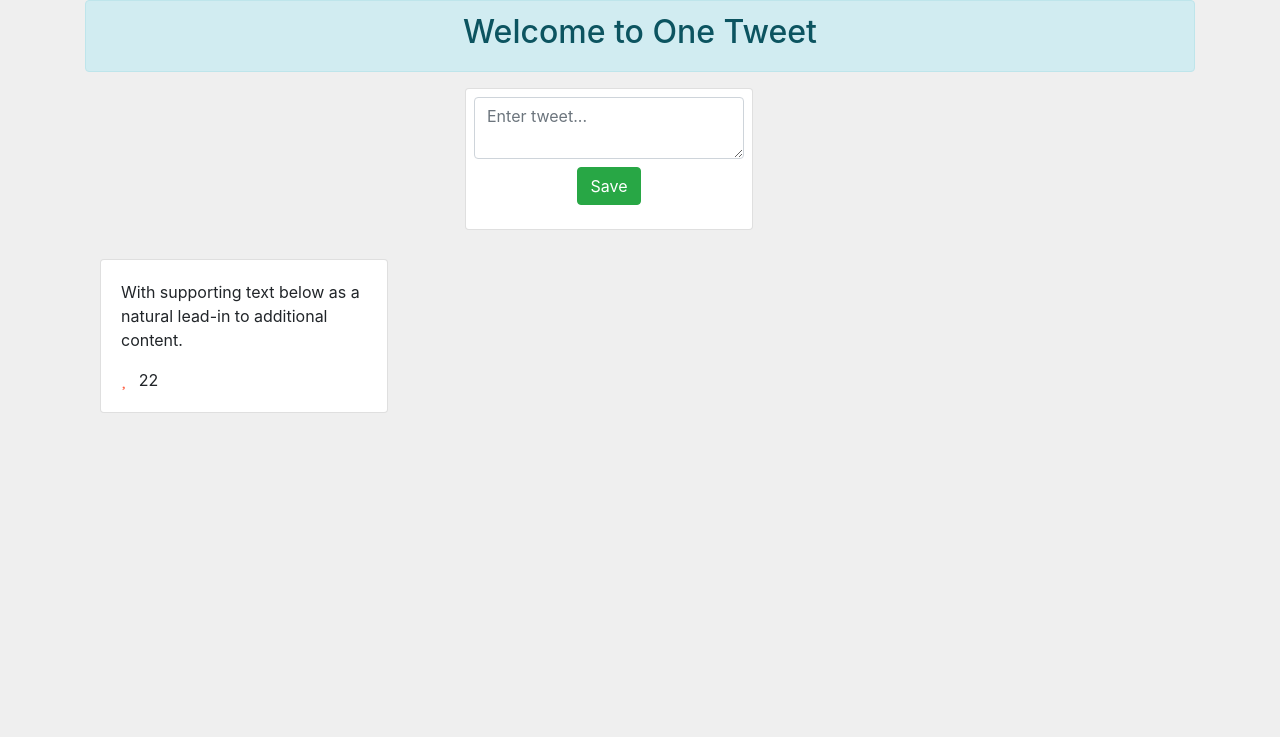
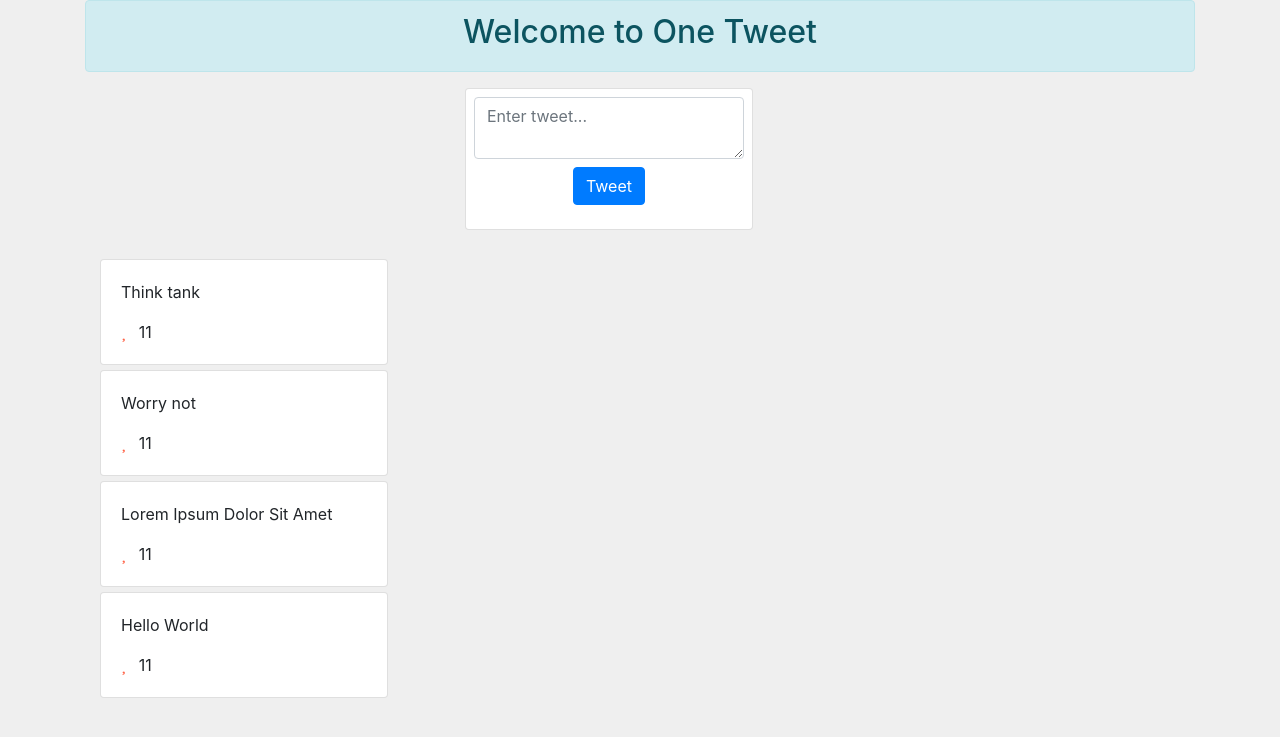
Before and after one commit to Kolaposki/onetweet, a Django app: page / in a window 1280 px wide. Shown: the top 737 px of the page. Run offline with Django 3.2, Linux system fonts and the light colour scheme; data comes from the database, SQL or seed files in the repository; both versions use the stored data as it was after the commit; some libraries are stand-ins or nearby versions; some web fonts are replaced.

Commit message:
Add random to generate tweet likes and dynamically load tweets from db

```diff
--- a/templates/components/form.html
+++ b/templates/components/form.html
@@ -3,7 +3,7 @@
 
 <form method="POST">
     {% csrf_token %}
-    {{ form.as_p }}
-    <button class="btn btn-default" type="submit">Save</button>
+    {{ form }}
+    <button class="btn btn-default" type="submit">Tweet</button>
 </form>
 {% endblock content %}
--- a/templates/pages/home.html
+++ b/templates/pages/home.html
@@ -18,22 +18,27 @@
                     <input name="next" type="hidden" value="/">
                     <textarea autocomplete="off" class="form-control" name="content" placeholder="Enter tweet..."
                               required></textarea>
-                    <button class="btn btn-success mt-2" type="submit">Save</button>
+                    <button class="btn btn-primary mt-2" type="submit">Tweet</button>
+
                 </form>
+
             </div>
         </div>
+
     </div>
 </div>
 
 <div class="container">
-
+    {% for tweet in tweets %}
     <div class="card">
         <div class="card-body">
-            <p class="card-text">With supporting text below as a natural lead-in to additional content.</p>
+            <p class="card-text">{{ tweet.content}}</p>
             <button class="like"><i class="fa fa-heart"></i></button>
-            <span class="ml-2">22</span>
+            <span class="ml-2">{{likes}}</span>
         </div>
     </div>
+
+    {% endfor %}
 
 </div>
 
--- a/tweets/views.py
+++ b/tweets/views.py
@@ -2,12 +2,21 @@ from django.shortcuts import get_object_or_404, render
 from .models import Tweet
 from django.http import HttpResponse, Http404, HttpRequest, JsonResponse
 from .forms import TweetForm
+from random import randint
 
 
 # current : 2:37:11 - Handling form errors
 
 def home(request):
-    return render(request, 'pages/home.html')
+    tweets = Tweet.objects.all().order_by('-pk')
+    form = TweetForm(request.POST or None)
+    likes = randint(1, 20)
+
+    if form.is_valid():
+        obj = form.save(commit=False)
+        obj.save()
+        form = TweetForm
+    return render(request, 'pages/home.html', {"tweets": tweets, 'form': form, 'likes': likes})
 
 
 def tweete_create_view(request):
@@ -18,7 +27,7 @@ def tweete_create_view(request):
         obj.save()
         form = TweetForm
 
-    return render(request, 'components/form.html', context={'form': form})
+    return render(request, 'pages/home.html', context={'form': form})
 
 
 def tweet_list_view(request):
```
Also changed, not shown: db.sqlite3.
